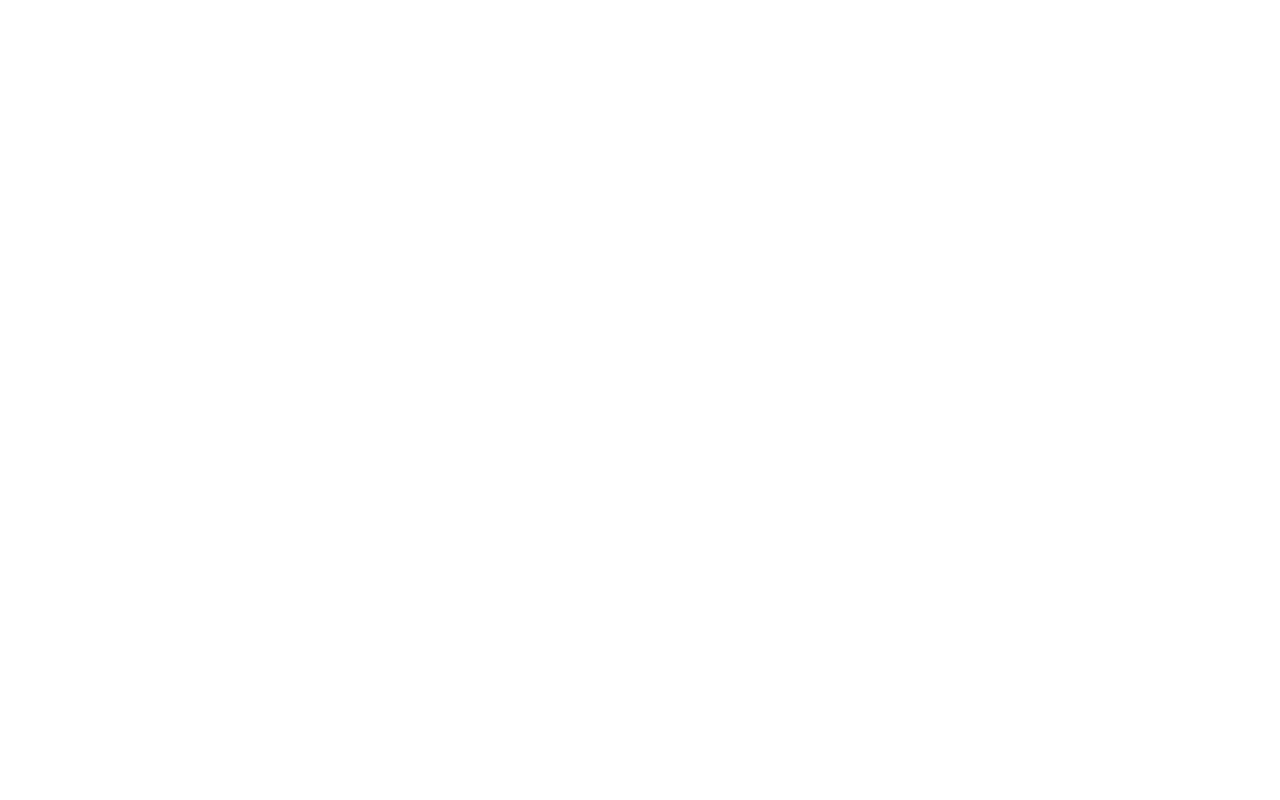
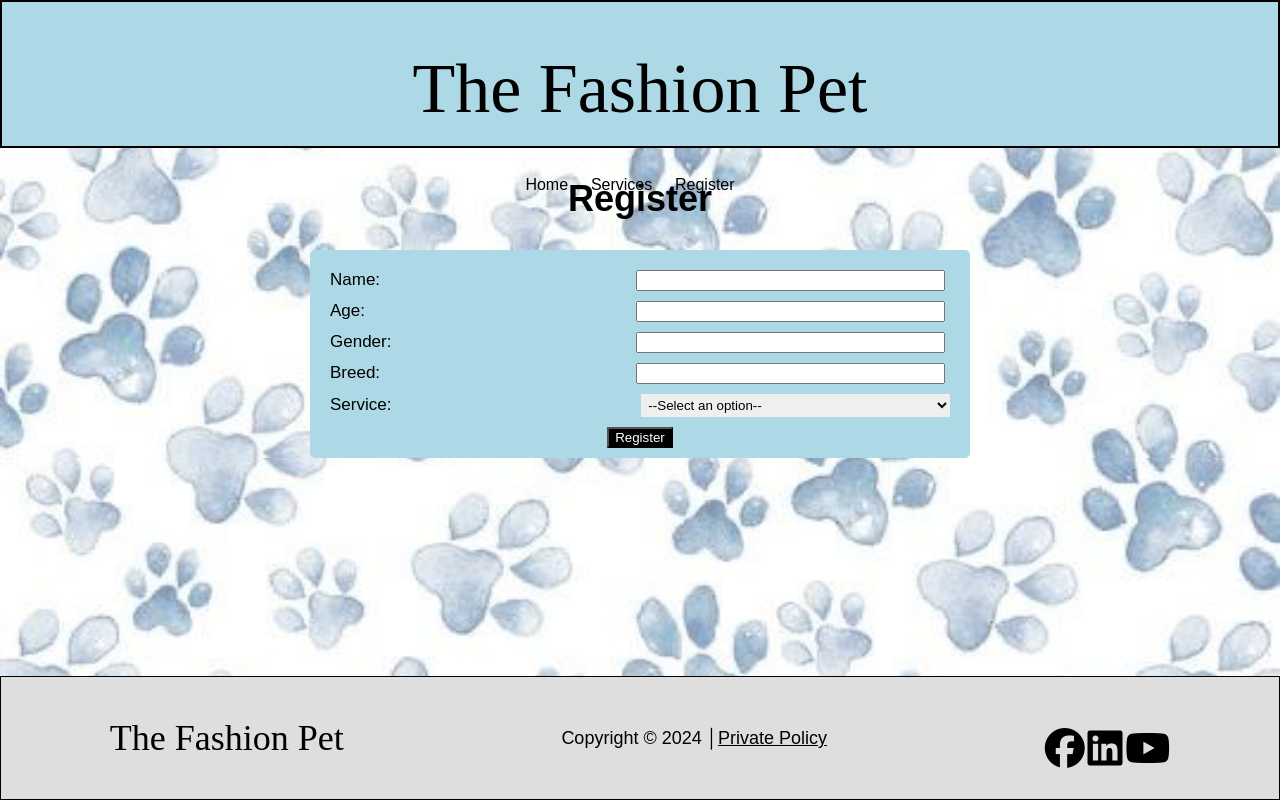
Before and after one commit to ngreenfield/petSalon, a plain HTML site: page register.html in a window 1280 px wide. Drawn offline with Linux system fonts and the light colour scheme.

Commit message:
Assignment 2

```diff
--- a/register.html
+++ b/register.html
@@ -3,11 +3,72 @@
 <head>
     <meta charset="UTF-8">
     <meta name="viewport" content="width=device-width, initial-scale=1.0">
+    <script src="https://kit.fontawesome.com/337be747ec.js" crossorigin="anonymous"></script>
+    <link rel="stylesheet" href="./styles/mystyle.css">
     <title>Document</title>
 </head>
 <body>
+    <header class="site-header">
+        <h1 class="italianno-regular">The Fashion Pet</h1>
+        <nav class="nav-bar">
+            <a href="index.html">Home</a>
+            <a href="services.html">Services</a>
+            <a href="register.html">Register</a>
+        </nav>
+    </header>
+    <h2>Register</h2>
+    <div class="register-form">
+        <div class="input-control">
+            <label for="name">Name:</label>
+            <input type="text" id="txtName">
+        </div>
+        <div class="input-control">
+            <label for="age">Age:</label>
+            <input type="number" id="txtAge">
+        </div>
+         <div class="input-control">
+            <label for="gender">Gender:</label>
+            <input type="text" id="txtGender">
+        </div>
+        <div class="input-control">
+            <label for="breed">Breed:</label>
+            <input type="text" id="txtBreed">
+        </div>
+        <div class="input-control">
+        <label for="service">Service:</label>
+        <select id="txtService">
+            <option value="">--Select an option--</option>
+            <option value="full service">Full Service</option>
+            <option value="bath only">Bath Only</option>
+            <option value="nail trimming">Nail Trimming</option>
+        </select>
+        </div>
+        <div class="btn-container">
+            <button onclick="register()" class="btn-register">Register</button>
+        </div>
+    </div>
 
+    <div class="pet-display">
 
+    </div>
+
+    <div>
+        <footer class="site-footer">
+            <div>
+                <h2 class="italianno-regular">The Fashion Pet</h2>
+            </div>
+            <div>
+                <p>Copyright © 2024  <b></b>│<u>Private Policy</u></p>
+            </div>
+
+            <div>
+                <i class="fa-brands fa-facebook"></i>
+                <i class="fa-brands fa-linkedin"></i>
+                <i class="fa-brands fa-youtube"></i>
+            </div>
+        </footer>
+    </div>
+    </body>
 
     <script src="./scripts/register.js"></script>
 </body>
--- a/scripts/register.js
+++ b/scripts/register.js
@@ -10,34 +10,35 @@ let petSalon = {
     phone:"666-555-7777"
 }
 
-console.log(petSalon);
-
-//creating the pets
-let pet1 = {
-    name:"Milo",
-    age:3,
-    gender:"Male"
-}
-let pet2 = {
-    name:"Maple",
-    age:3,
-    gender:"Female"
-}
-let pet3 = {
-    name:"Ty",
-    age:16,
-    gender:"Male"
+//constructor
+function Pet(name,age,gender,breed,service){
+    this.name=name;
+    this.age=age;
+    this.gender=gender;
+    this.breed=breed;
+    this.service=service;
 }
 
-pets.push(pet1,pet2,pet3)
-console.log(pets);
+//create the variables
+let inputName = document.getElementById("txtName");
+let inputAge = document.getElementById("txtAge");
+let inputGender = document.getElementById("txtGender");
+let inputBreed = document.getElementById("txtBreed");
+let inputService = document.getElementById("txtService");
 
-function displayNames(){
-    console.log(pets[0].name);
-    console.log(pets[1].name);
-    console.log(pets[2].name);
-
-    console.log("We have " + pets.length + " pets");
+function register(){
+    let newPet = new Pet(inputName.value, inputAge.value, inputGender.value, inputBreed.value, inputService.value);
+    pets.push(newPet);
+    console.log(newPet);
 }
 
-displayNames()
+//create a new pet
+function init(){
+    let pet1 = new Pet("Milo", 3, "Male", "Australian Sherpard", "Full Service");
+    let pet2 = new Pet("Maple", 3, "Female", "Pit Bull Mix", "Bath Only");
+    let pet3 = new Pet("Ty" , 16, "Male", "Border Collie Mix", "Nail Trimming");
+
+    pets.push(pet1,pet2,pet3);
+}
+
+window.onload=init;//wait to render on HTML
--- a/styles/mystyle.css
+++ b/styles/mystyle.css
@@ -11,6 +11,7 @@ html,body{
     background-position: center;
 }
 body{
+    font-family: Arial;
     margin: 0;
     padding: 0;
 }
@@ -20,8 +21,10 @@ p{
     line-height: 2;
 }
 a{
+    text-decoration: none;
     color: black;
     font-size: 1.6rem;
+    margin-right: 2rem;
 }
 h1{
     font-size: 7rem;
@@ -77,6 +80,38 @@ h3{
         flex-direction: column;
     }
 }
+
+/*register form*/
+.register-form{
+    background-color: lightblue;
+    width: 50%;
+    margin: 1rem auto;
+    padding: 1rem;
+    border-radius: 5px;
+    font-size: 1.7rem;
+}
+.input-control{
+    display: flex;
+    justify-content: space-evenly;
+    margin: 1rem;
+    align-items: center;
+}
+.input-control input,
+.input-control label{
+    display: block;
+    width: 80%;
+    text-align: left;
+    margin-right: 5px;
+}
+.input-control select{
+    width: 80%;
+    padding: 3px;
+    border: none;
+}
+.btn-register{
+    background-color: black;
+    color: white;
+}
 /*header*/
 .site-header{
     height: 18vh;
@@ -93,9 +128,15 @@ h3{
 .site-footer{
     display: flex;
     justify-content: space-around;
-    background-color:#dedede;
-    border: black;
-    margin-top: 10rem;
+    align-items: center;
+    background-color: #dedede;
+    border: 1px solid black;
+    position: fixed;
+    bottom: 0;
+    left: 0;
+    width: 100vw;
+    box-sizing: border-box;
+    padding: 1rem 0;
 }
 .fa-brands{
     font-size: 40px;
```
Also changed, not shown: scripts/index.js (+6 -4 lines).
